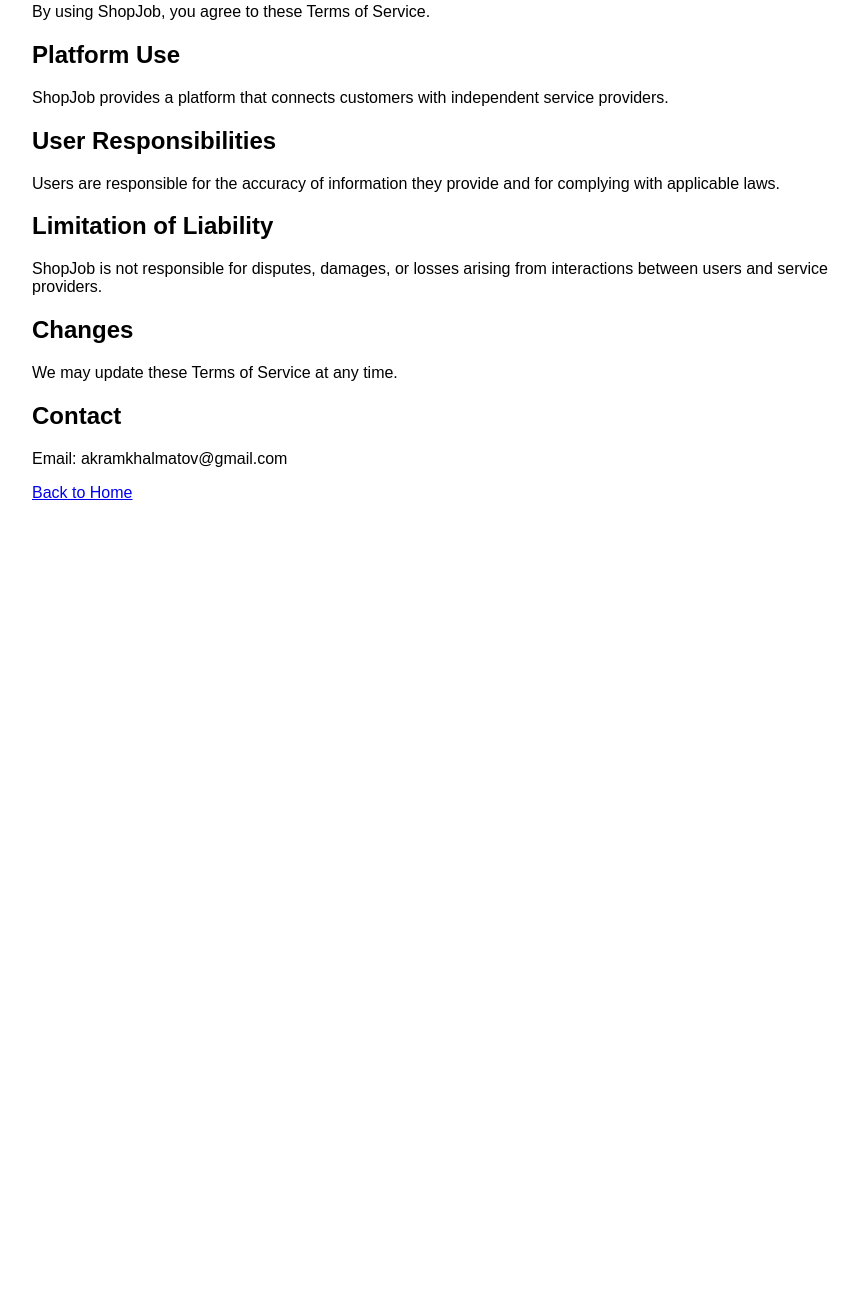
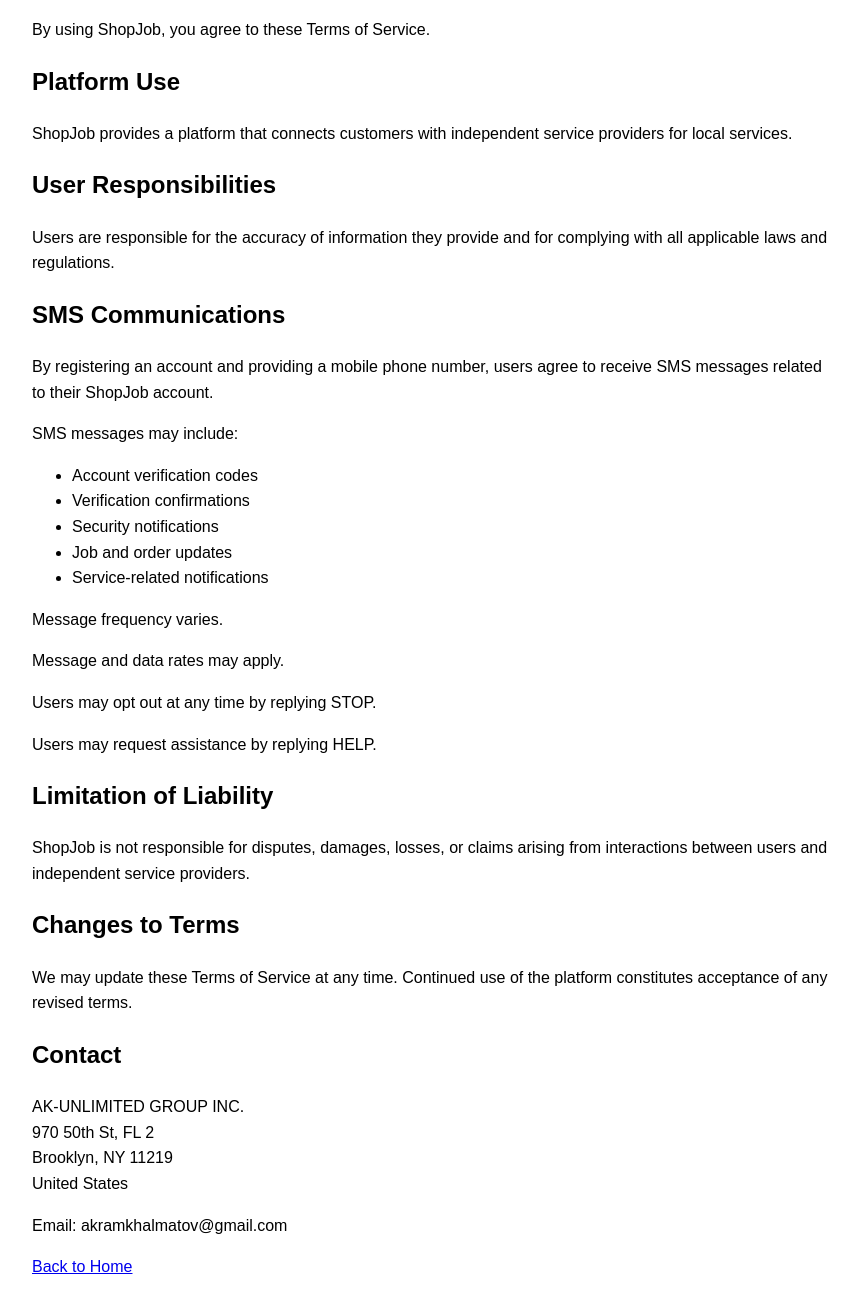
Before and after one commit to akramkhalmatov/shopjob-site, a plain HTML site: page terms.html in a window 1280 px wide. Shown: the part 137-1450 px from the top of the page, without its empty margins (208-1067 px from the left). Before the commit the page ends 800 px from the top, so only its background shows below. Drawn offline with Linux system fonts and the light colour scheme.

Commit message:
Update terms.html

```diff
--- a/terms.html
+++ b/terms.html
@@ -1,32 +1,94 @@
 <!DOCTYPE html>
+
 <html lang="en">
 <head>
 <meta charset="UTF-8">
 <meta name="viewport" content="width=device-width, initial-scale=1.0">
 <title>Terms of Service - ShopJob</title>
 </head>
-<body style="font-family: Arial; max-width: 800px; margin: 40px auto; padding: 20px;">
+
+<body style="font-family: Arial; max-width: 800px; margin: 40px auto; padding: 20px; line-height: 1.6;">
 
 <h1>Terms of Service</h1>
 
-<p>By using ShopJob, you agree to these Terms of Service.</p>
+<p>
+By using ShopJob, you agree to these Terms of Service.
+</p>
 
 <h2>Platform Use</h2>
-<p>ShopJob provides a platform that connects customers with independent service providers.</p>
+
+<p>
+ShopJob provides a platform that connects customers with independent service providers for local services.
+</p>
 
 <h2>User Responsibilities</h2>
-<p>Users are responsible for the accuracy of information they provide and for complying with applicable laws.</p>
+
+<p>
+Users are responsible for the accuracy of information they provide and for complying with all applicable laws and regulations.
+</p>
+
+<h2>SMS Communications</h2>
+
+<p>
+By registering an account and providing a mobile phone number, users agree to receive SMS messages related to their ShopJob account.
+</p>
+
+<p>
+SMS messages may include:
+</p>
+
+<ul>
+<li>Account verification codes</li>
+<li>Verification confirmations</li>
+<li>Security notifications</li>
+<li>Job and order updates</li>
+<li>Service-related notifications</li>
+</ul>
+
+<p>
+Message frequency varies.
+</p>
+
+<p>
+Message and data rates may apply.
+</p>
+
+<p>
+Users may opt out at any time by replying STOP.
+</p>
+
+<p>
+Users may request assistance by replying HELP.
+</p>
 
 <h2>Limitation of Liability</h2>
-<p>ShopJob is not responsible for disputes, damages, or losses arising from interactions between users and service providers.</p>
 
-<h2>Changes</h2>
-<p>We may update these Terms of Service at any time.</p>
+<p>
+ShopJob is not responsible for disputes, damages, losses, or claims arising from interactions between users and independent service providers.
+</p>
+
+<h2>Changes to Terms</h2>
+
+<p>
+We may update these Terms of Service at any time. Continued use of the platform constitutes acceptance of any revised terms.
+</p>
 
 <h2>Contact</h2>
-<p>Email: akramkhalmatov@gmail.com</p>
 
-<p><a href="index.html">Back to Home</a></p>
+<p>
+AK-UNLIMITED GROUP INC.<br>
+970 50th St, FL 2<br>
+Brooklyn, NY 11219<br>
+United States
+</p>
+
+<p>
+Email: akramkhalmatov@gmail.com
+</p>
+
+<p>
+<a href="index.html">Back to Home</a>
+</p>
 
 </body>
 </html>
```
